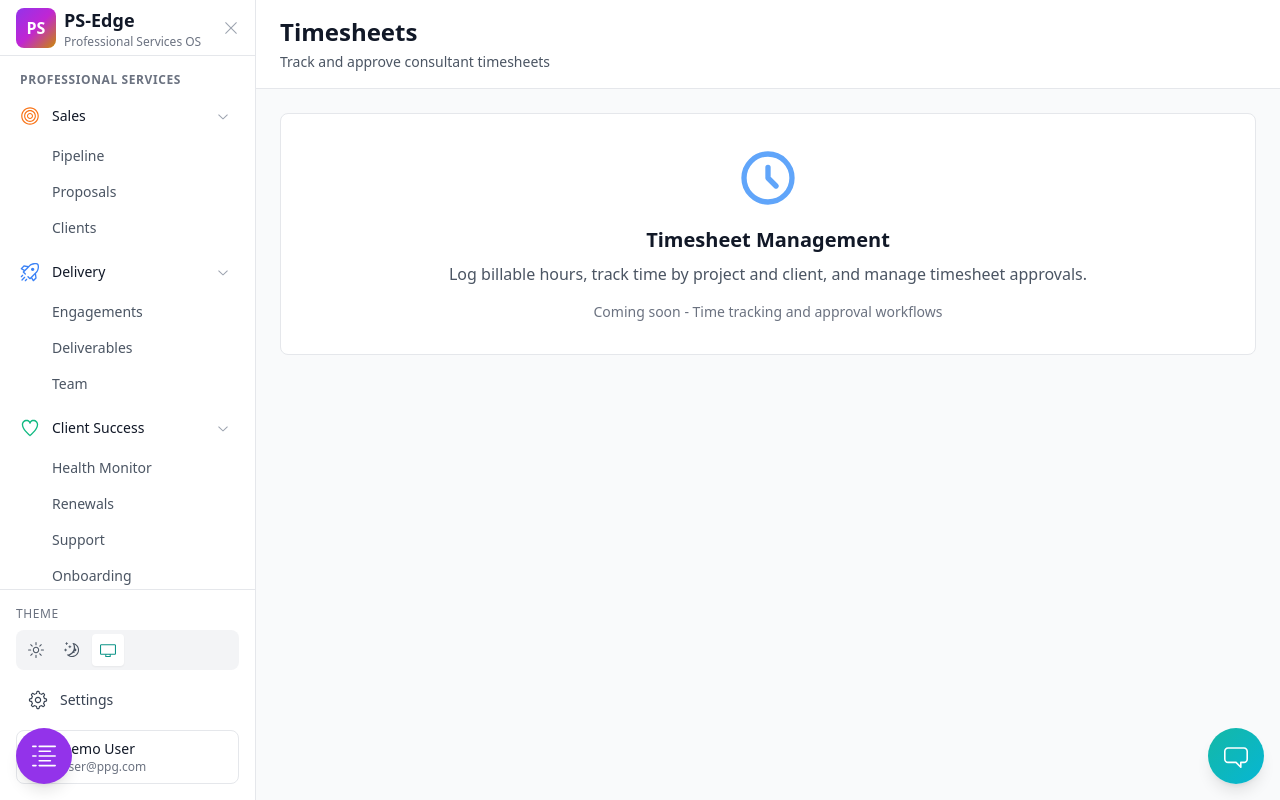
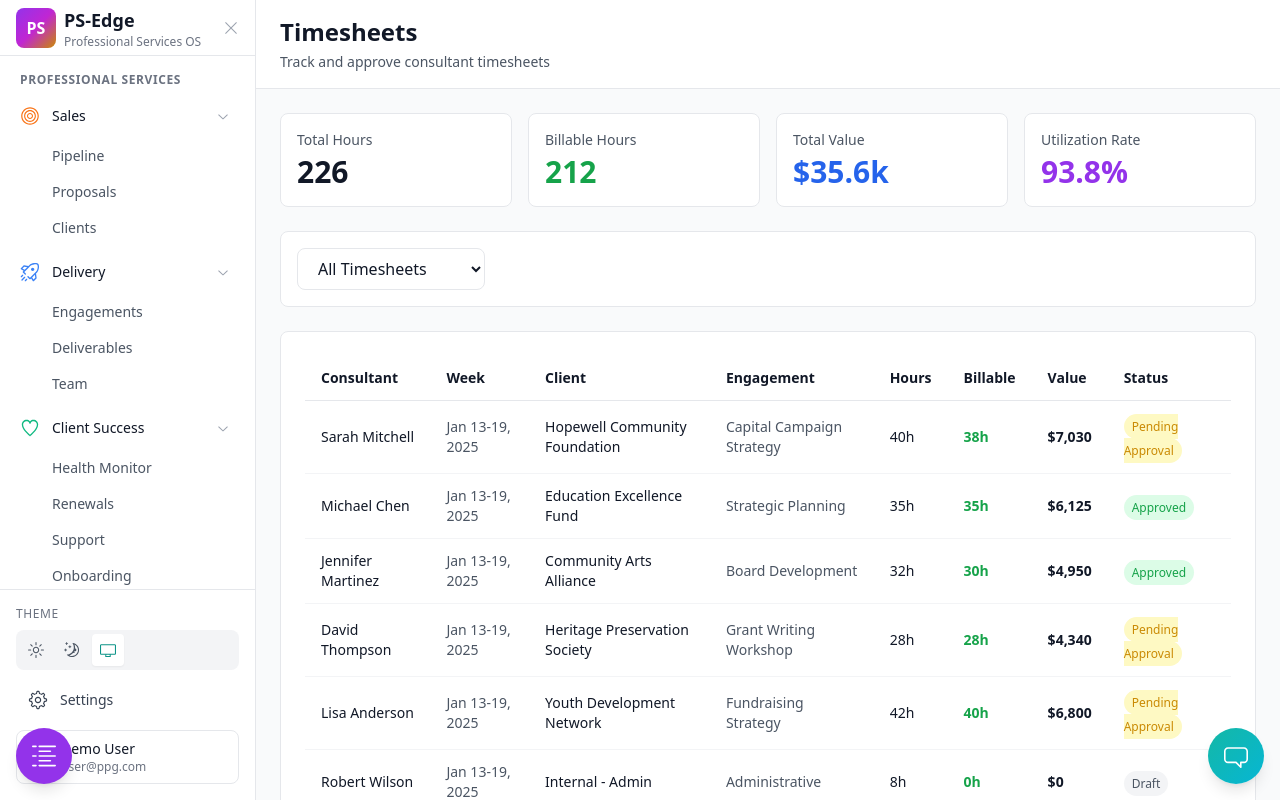
Before and after one commit to AICodeRally/ps-edge-demo, a Next.js app: page /dashboard/finance/timesheets in a window 1280 px wide. Built offline with nearby package versions, Linux system fonts and the light colour scheme.

Commit message:
feat(finance): Add comprehensive Timesheets page with 8 entries, status filtering, utilization tracking

```diff
--- a/app/dashboard/finance/timesheets/page.tsx
+++ b/app/dashboard/finance/timesheets/page.tsx
@@ -5,7 +5,169 @@
 
 'use client';
 
+import { CheckCircledIcon, ClockIcon, Cross2Icon } from '@radix-ui/react-icons';
+import { useState } from 'react';
+
+interface TimesheetEntry {
+  id: string;
+  consultant: string;
+  week: string;
+  client: string;
+  engagement: string;
+  hoursLogged: number;
+  billableHours: number;
+  status: 'draft' | 'submitted' | 'approved' | 'rejected';
+  billingRate: number;
+  totalValue: number;
+  submittedDate?: string;
+  approvedDate?: string;
+}
+
+const timesheets: TimesheetEntry[] = [
+  {
+    id: 'ts-001',
+    consultant: 'Sarah Mitchell',
+    week: 'Jan 13-19, 2025',
+    client: 'Hopewell Community Foundation',
+    engagement: 'Capital Campaign Strategy',
+    hoursLogged: 40,
+    billableHours: 38,
+    status: 'submitted',
+    billingRate: 185,
+    totalValue: 7030,
+    submittedDate: '2025-01-19',
+  },
+  {
+    id: 'ts-002',
+    consultant: 'Michael Chen',
+    week: 'Jan 13-19, 2025',
+    client: 'Education Excellence Fund',
+    engagement: 'Strategic Planning',
+    hoursLogged: 35,
+    billableHours: 35,
+    status: 'approved',
+    billingRate: 175,
+    totalValue: 6125,
+    submittedDate: '2025-01-19',
+    approvedDate: '2025-01-20',
+  },
+  {
+    id: 'ts-003',
+    consultant: 'Jennifer Martinez',
+    week: 'Jan 13-19, 2025',
+    client: 'Community Arts Alliance',
+    engagement: 'Board Development',
+    hoursLogged: 32,
+    billableHours: 30,
+    status: 'approved',
+    billingRate: 165,
+    totalValue: 4950,
+    submittedDate: '2025-01-18',
+    approvedDate: '2025-01-19',
+  },
+  {
+    id: 'ts-004',
+    consultant: 'David Thompson',
+    week: 'Jan 13-19, 2025',
+    client: 'Heritage Preservation Society',
+    engagement: 'Grant Writing Workshop',
+    hoursLogged: 28,
+    billableHours: 28,
+    status: 'submitted',
+    billingRate: 155,
+    totalValue: 4340,
+    submittedDate: '2025-01-19',
+  },
+  {
+    id: 'ts-005',
+    consultant: 'Lisa Anderson',
+    week: 'Jan 13-19, 2025',
+    client: 'Youth Development Network',
+    engagement: 'Fundraising Strategy',
+    hoursLogged: 42,
+    billableHours: 40,
+    status: 'submitted',
+    billingRate: 170,
+    totalValue: 6800,
+    submittedDate: '2025-01-19',
+  },
+  {
+    id: 'ts-006',
+    consultant: 'Robert Wilson',
+    week: 'Jan 13-19, 2025',
+    client: 'Internal - Admin',
+    engagement: 'Administrative',
+    hoursLogged: 8,
+    billableHours: 0,
+    status: 'draft',
+    billingRate: 0,
+    totalValue: 0,
+  },
+  {
+    id: 'ts-007',
+    consultant: 'Emily Davis',
+    week: 'Jan 13-19, 2025',
+    client: 'Animal Rescue Coalition',
+    engagement: 'Feasibility Study',
+    hoursLogged: 25,
+    billableHours: 25,
+    status: 'approved',
+    billingRate: 160,
+    totalValue: 4000,
+    submittedDate: '2025-01-18',
+    approvedDate: '2025-01-19',
+  },
+  {
+    id: 'ts-008',
+    consultant: 'Amanda Brown',
+    week: 'Jan 6-12, 2025',
+    client: 'Homeless Outreach Network',
+    engagement: 'Training Workshop',
+    hoursLogged: 16,
+    billableHours: 16,
+    status: 'rejected',
+    billingRate: 150,
+    totalValue: 2400,
+    submittedDate: '2025-01-13',
+  },
+];
+
+const statusConfig = {
+  draft: {
+    label: 'Draft',
+    color: 'bg-gray-100 dark:bg-gray-900/20 text-gray-600 dark:text-gray-400',
+  },
+  submitted: {
+    label: 'Pending Approval',
+    color: 'bg-yellow-100 dark:bg-yellow-900/20 text-yellow-600 dark:text-yellow-400',
+  },
+  approved: {
+    label: 'Approved',
+    color: 'bg-green-100 dark:bg-green-900/20 text-green-600 dark:text-green-400',
+  },
+  rejected: {
+    label: 'Rejected',
+    color: 'bg-red-100 dark:bg-red-900/20 text-red-600 dark:text-red-400',
+  },
+};
+
 export default function TimesheetsPage() {
+  const [filterStatus, setFilterStatus] = useState<string>('all');
+
+  const filteredTimesheets = timesheets.filter((ts) => {
+    if (filterStatus === 'all') return true;
+    return ts.status === filterStatus;
+  });
+
+  const stats = {
+    totalHours: timesheets.reduce((sum, ts) => sum + ts.hoursLogged, 0),
+    billableHours: timesheets.reduce((sum, ts) => sum + ts.billableHours, 0),
+    totalValue: timesheets.reduce((sum, ts) => sum + ts.totalValue, 0),
+    pendingApproval: timesheets.filter((ts) => ts.status === 'submitted').length,
+  };
+
+  const utilizationRate = ((stats.billableHours / stats.totalHours) * 100).toFixed(1);
+
   return (
     <div className="h-full flex flex-col">
       {/* Header */}
@@ -22,31 +184,110 @@ export default function TimesheetsPage() {
 
       {/* Content */}
       <div className="flex-1 overflow-auto p-6">
-        <div className="max-w-7xl mx-auto">
-          <div className="card p-8 text-center">
-            <div className="text-blue-400 dark:text-blue-600 mb-4">
-              <svg
-                className="w-16 h-16 mx-auto"
-                fill="none"
-                stroke="currentColor"
-                viewBox="0 0 24 24"
-              >
-                <path
-                  strokeLinecap="round"
-                  strokeLinejoin="round"
-                  strokeWidth={2}
-                  d="M12 8v4l3 3m6-3a9 9 0 11-18 0 9 9 0 0118 0z"
-                />
-              </svg>
+        <div className="max-w-7xl mx-auto space-y-6">
+          {/* Stats */}
+          <div className="grid grid-cols-1 md:grid-cols-4 gap-4">
+            <div className="card p-4">
+              <div className="text-sm text-gray-600 dark:text-gray-400 mb-1">Total Hours</div>
+              <div className="text-3xl font-bold text-gray-900 dark:text-gray-100">{stats.totalHours}</div>
             </div>
-            <h2 className="text-xl font-bold text-gray-900 dark:text-gray-100 mb-2">
-              Timesheet Management
-            </h2>
-            <p className="text-gray-600 dark:text-gray-400 mb-4">
-              Log billable hours, track time by project and client, and manage timesheet approvals.
-            </p>
-            <div className="text-sm text-gray-500 dark:text-gray-400">
-              Coming soon - Time tracking and approval workflows
+            <div className="card p-4">
+              <div className="text-sm text-gray-600 dark:text-gray-400 mb-1">Billable Hours</div>
+              <div className="text-3xl font-bold text-green-600">{stats.billableHours}</div>
+            </div>
+            <div className="card p-4">
+              <div className="text-sm text-gray-600 dark:text-gray-400 mb-1">Total Value</div>
+              <div className="text-3xl font-bold text-blue-600">${(stats.totalValue / 1000).toFixed(1)}k</div>
+            </div>
+            <div className="card p-4">
+              <div className="text-sm text-gray-600 dark:text-gray-400 mb-1">Utilization Rate</div>
+              <div className="text-3xl font-bold text-purple-600">{utilizationRate}%</div>
+            </div>
+          </div>
+
+          {/* Filters */}
+          <div className="card p-4">
+            <select
+              value={filterStatus}
+              onChange={(e) => setFilterStatus(e.target.value)}
+              className="px-4 py-2 border border-gray-200 dark:border-dark-border-default rounded-lg bg-white dark:bg-dark-bg-primary text-gray-900 dark:text-gray-100 focus:outline-none focus:ring-2 focus:ring-purple-500"
+            >
+              <option value="all">All Timesheets</option>
+              <option value="draft">Draft</option>
+              <option value="submitted">Pending Approval</option>
+              <option value="approved">Approved</option>
+              <option value="rejected">Rejected</option>
+            </select>
+          </div>
+
+          {/* Timesheets Table */}
+          <div className="card p-6">
+            <div className="overflow-x-auto">
+              <table className="w-full">
+                <thead>
+                  <tr className="border-b border-gray-200 dark:border-dark-border-default">
+                    <th className="text-left py-3 px-4 text-sm font-semibold text-gray-900 dark:text-gray-100">
+                      Consultant
+                    </th>
+                    <th className="text-left py-3 px-4 text-sm font-semibold text-gray-900 dark:text-gray-100">
+                      Week
+                    </th>
+                    <th className="text-left py-3 px-4 text-sm font-semibold text-gray-900 dark:text-gray-100">
+                      Client
+                    </th>
+                    <th className="text-left py-3 px-4 text-sm font-semibold text-gray-900 dark:text-gray-100">
+                      Engagement
+                    </th>
+                    <th className="text-left py-3 px-4 text-sm font-semibold text-gray-900 dark:text-gray-100">
+                      Hours
+                    </th>
+                    <th className="text-left py-3 px-4 text-sm font-semibold text-gray-900 dark:text-gray-100">
+                      Billable
+                    </th>
+                    <th className="text-left py-3 px-4 text-sm font-semibold text-gray-900 dark:text-gray-100">
+                      Value
+                    </th>
+                    <th className="text-left py-3 px-4 text-sm font-semibold text-gray-900 dark:text-gray-100">
+                      Status
+                    </th>
+                  </tr>
+                </thead>
+                <tbody>
+                  {filteredTimesheets.map((timesheet) => (
+                    <tr
+                      key={timesheet.id}
+                      className="border-b border-gray-100 dark:border-dark-border-default hover:bg-gray-50 dark:hover:bg-dark-bg-tertiary"
+                    >
+                      <td className="py-3 px-4 text-sm font-medium text-gray-900 dark:text-gray-100">
+                        {timesheet.consultant}
+                      </td>
+                      <td className="py-3 px-4 text-sm text-gray-600 dark:text-gray-400">
+                        {timesheet.week}
+                      </td>
+                      <td className="py-3 px-4 text-sm text-gray-900 dark:text-gray-100">
+                        {timesheet.client}
+                      </td>
+                      <td className="py-3 px-4 text-sm text-gray-600 dark:text-gray-400">
+                        {timesheet.engagement}
+                      </td>
+                      <td className="py-3 px-4 text-sm text-gray-900 dark:text-gray-100">
+                        {timesheet.hoursLogged}h
+                      </td>
+                      <td className="py-3 px-4 text-sm font-semibold text-green-600">
+                        {timesheet.billableHours}h
+                      </td>
+                      <td className="py-3 px-4 text-sm font-semibold text-gray-900 dark:text-gray-100">
+                        ${timesheet.totalValue.toLocaleString()}
+                      </td>
+                      <td className="py-3 px-4">
+                        <span className={`px-2 py-1 rounded-full text-xs ${statusConfig[timesheet.status].color}`}>
+                          {statusConfig[timesheet.status].label}
+                        </span>
+                      </td>
+                    </tr>
+                  ))}
+                </tbody>
+              </table>
             </div>
           </div>
         </div>
```
